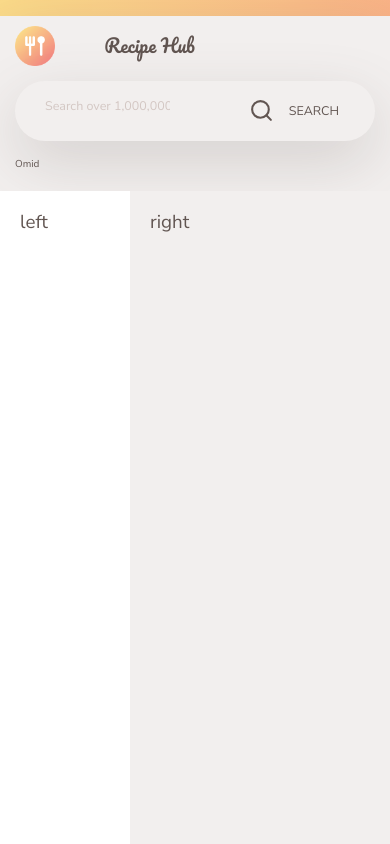
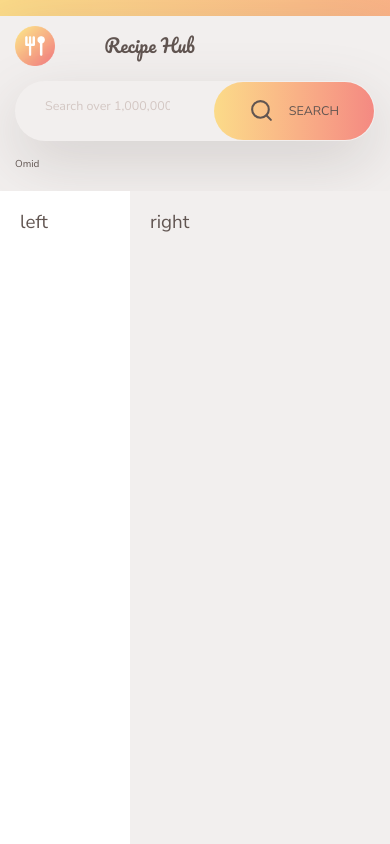
Before and after one commit to omidsdgi/recipe-hub, a Next.js app: page / in a window 390 px wide. Shown: the top 844 px of the page. Built offline with nearby package versions, Linux system fonts and the light colour scheme.

Commit message:
fix: update responsive styles

```diff
--- a/src/components/ui/button.tsx
+++ b/src/components/ui/button.tsx
@@ -19,7 +19,7 @@ const buttonVariants = cva(
           "bg-destructive/10 text-destructive hover:bg-destructive/20 focus-visible:border-destructive/40 focus-visible:ring-destructive/20 dark:bg-destructive/20 dark:hover:bg-destructive/30 dark:focus-visible:ring-destructive/40",
         link: "text-primary underline-offset-4 hover:underline",
         recipe:
-            `h-24 lg:h-28 bg-gradient-to-r from-[var(--color-gradient-from)] to-[var(--color-gradient-to)] text-surface uppercase hover:scale-105`
+            `h-24 lg:h-28 bg-gradient-to-r from-[var(--gradient-from)] to-[var(--gradient-to)] text-surface uppercase hover:scale-105`
             },
       size: {
         default:
```
